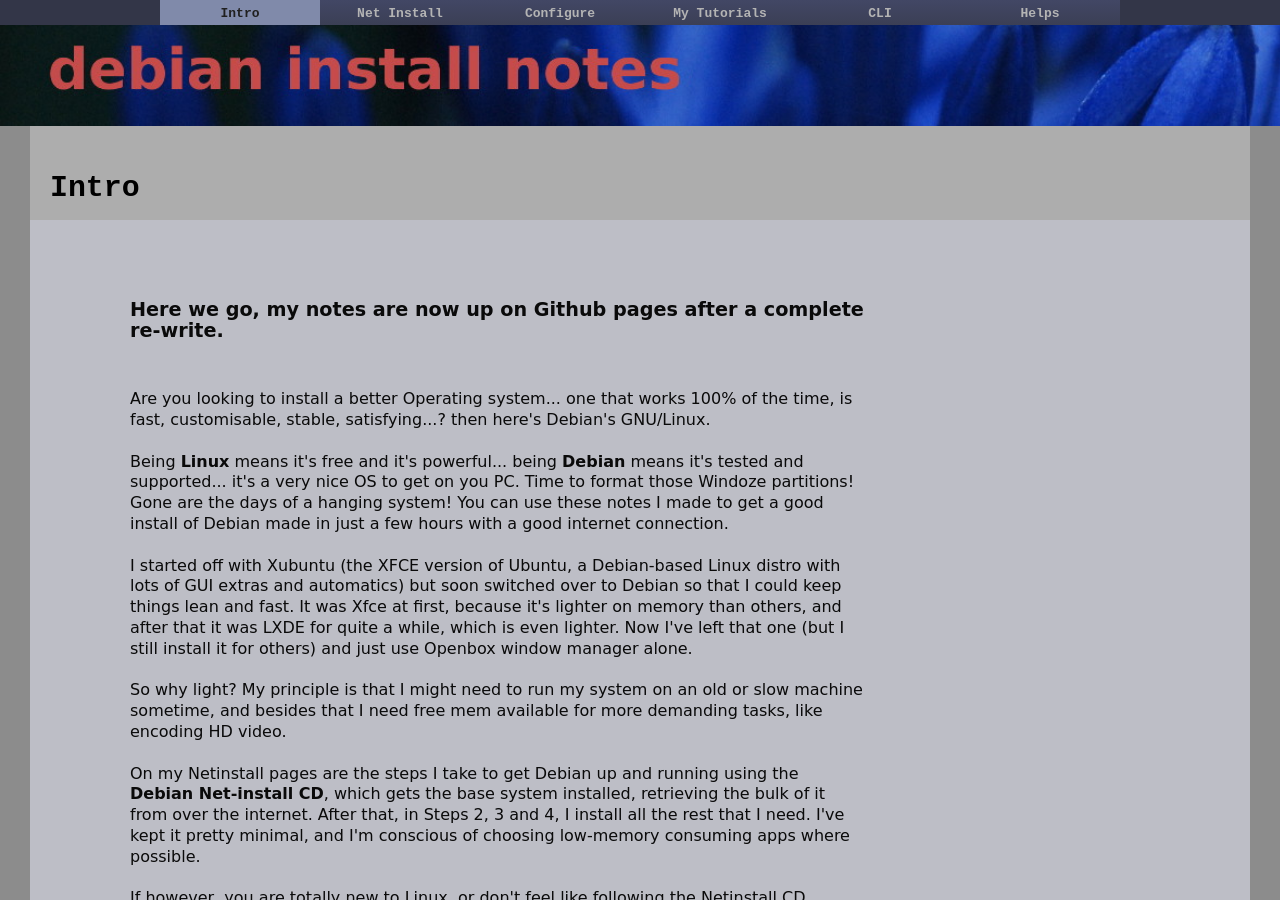
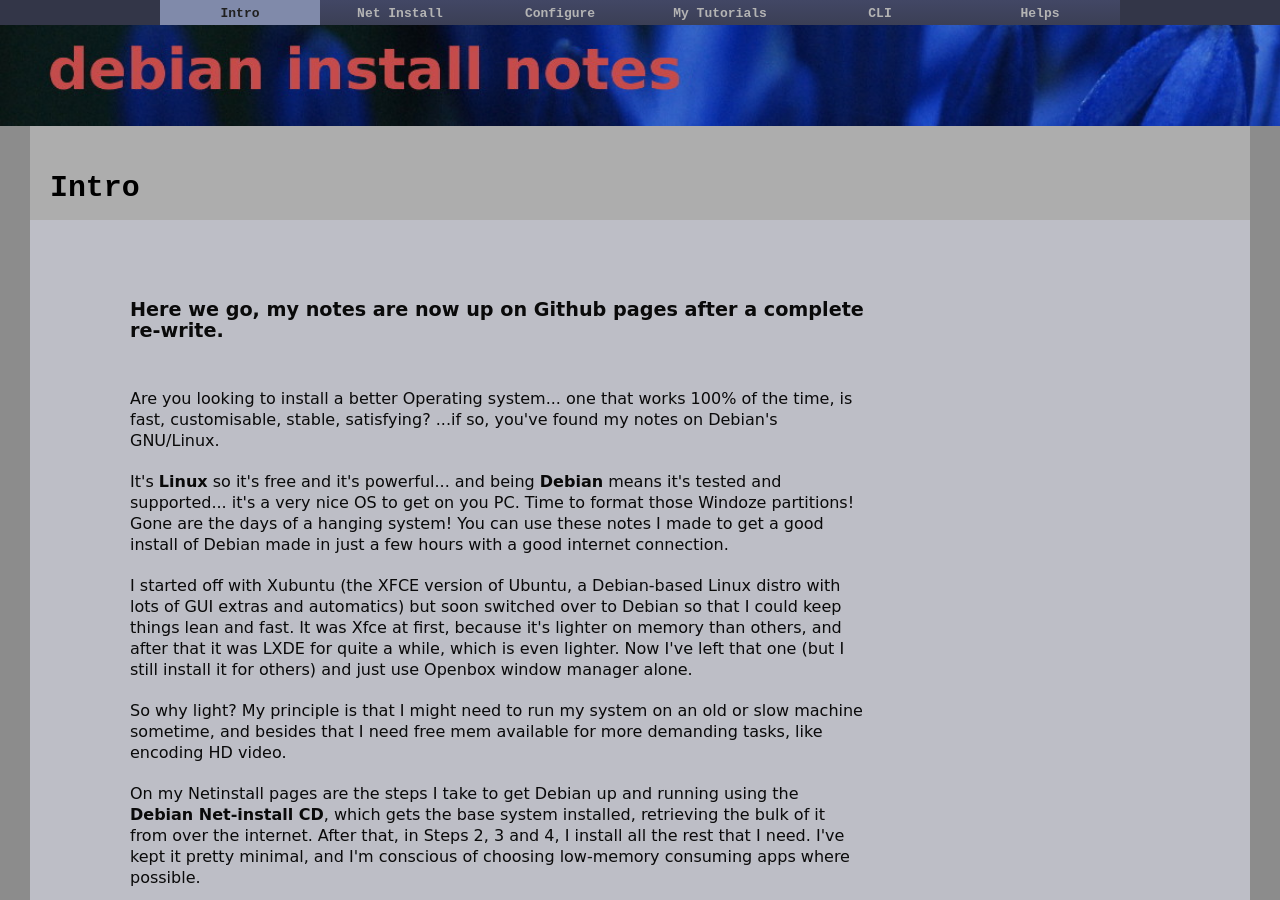
Before and after one commit to dquinton/debian-install, a Jekyll site: the page built from index.html, in a window 1280 px wide and 900 px high. Built offline with Jekyll 4.4.1, drawn with Linux system fonts in a browser that asks for light colours.

Commit message:
updating pages

```diff
--- a/index.html
+++ b/index.html
@@ -10,9 +10,9 @@
 <h3>Here we go, my notes are now up on Github pages after a complete re-write.</h3>
 <br><br>
 
-Are you looking to install a better Operating system... one that works 100% of the time, is fast, customisable, stable, satisfying...? then here's Debian's GNU/Linux.
+Are you looking to install a better Operating system... one that works 100% of the time, is fast, customisable, stable, satisfying? ...if so, you've found my notes on Debian's GNU/Linux.
 <br><br>
-Being <b>Linux</b> means it's free and it's powerful... being <b>Debian</b> means it's tested and supported...  it's a very nice OS to get on you PC. Time to format those Windoze partitions! Gone are the days of a hanging system!  You can use these notes I made to get a good install of Debian made in just a few hours with a good internet connection.
+It's <b>Linux</b> so it's free and it's powerful... and being <b>Debian</b> means it's tested and supported...  it's a very nice OS to get on you PC. Time to format those Windoze partitions! Gone are the days of a hanging system!  You can use these notes I made to get a good install of Debian made in just a few hours with a good internet connection.
 <br><br>
 I started off with Xubuntu (the XFCE version of Ubuntu, a Debian-based Linux distro with lots of GUI extras and automatics) but soon switched over to Debian so that I could keep things lean and fast.  It was Xfce at first, because it's lighter on memory than others, and after that it was LXDE for quite a while, which is even lighter.  Now I've left that one (but I still install it for others) and just use Openbox window manager alone.
 <br><br>
```
